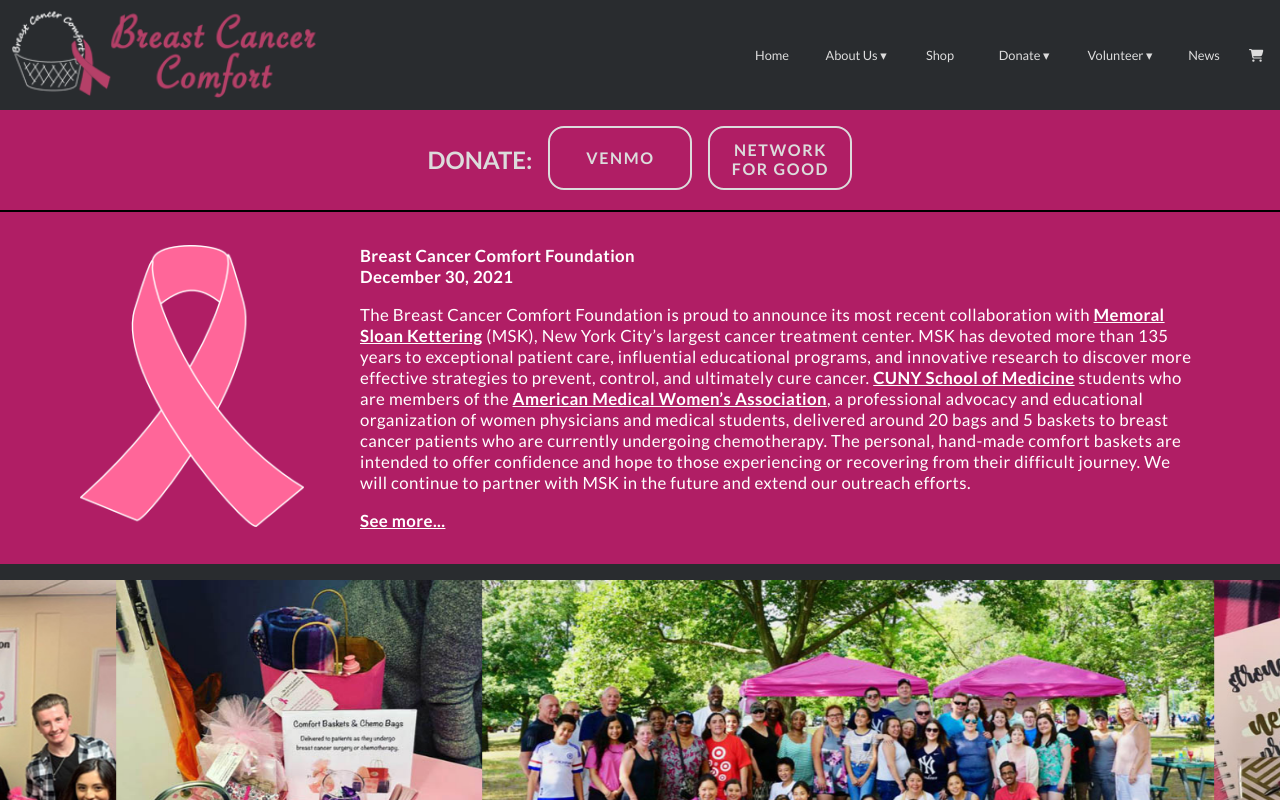
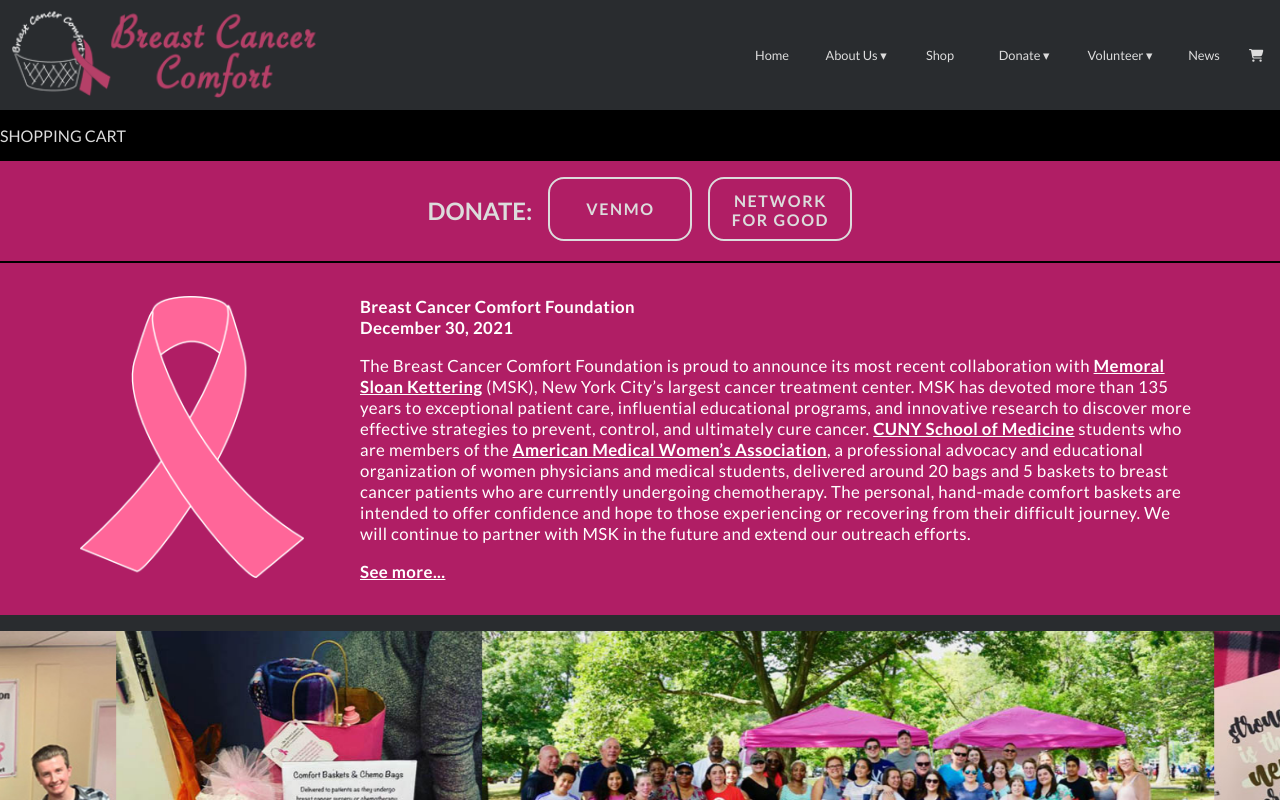
Before and after one commit to vishalicious213/bcc-v2, a Next.js app: page / in a window 1280 px wide. Shown: the top 800 px of the page. Built offline with nearby package versions, Linux system fonts and the light colour scheme.

Commit message:
drafted shoppingCart component. shared across all pages from _app

```diff
--- /dev/null
+++ b/components/shoppingCart.js
@@ -0,0 +1,17 @@
+const ShoppingCart = () => {
+    return (
+        <div>
+            <p>SHOPPING CART</p>
+
+            <style jsx>
+                {`
+                p {
+                    color: gainsboro;
+                }
+                `}
+            </style>
+        </div>
+    )
+}
+
+export default ShoppingCart
--- a/pages/_app.js
+++ b/pages/_app.js
@@ -7,11 +7,13 @@ import { config } from "@fortawesome/fontawesome-svg-core"
 import DonateBanner from '../components/donateBanner'
 config.autoAddCss = false // don't add css automatically (we imported above)
 import CartProvider from '../context/Cart'
+import ShoppingCart from '../components/shoppingCart'
 
 function MyApp({ Component, pageProps }) {
   return (
     <CartProvider>
       <Nav />
+      <ShoppingCart />
       <DonateBanner />
       <Component {...pageProps} />
       <ContactForm />
```
